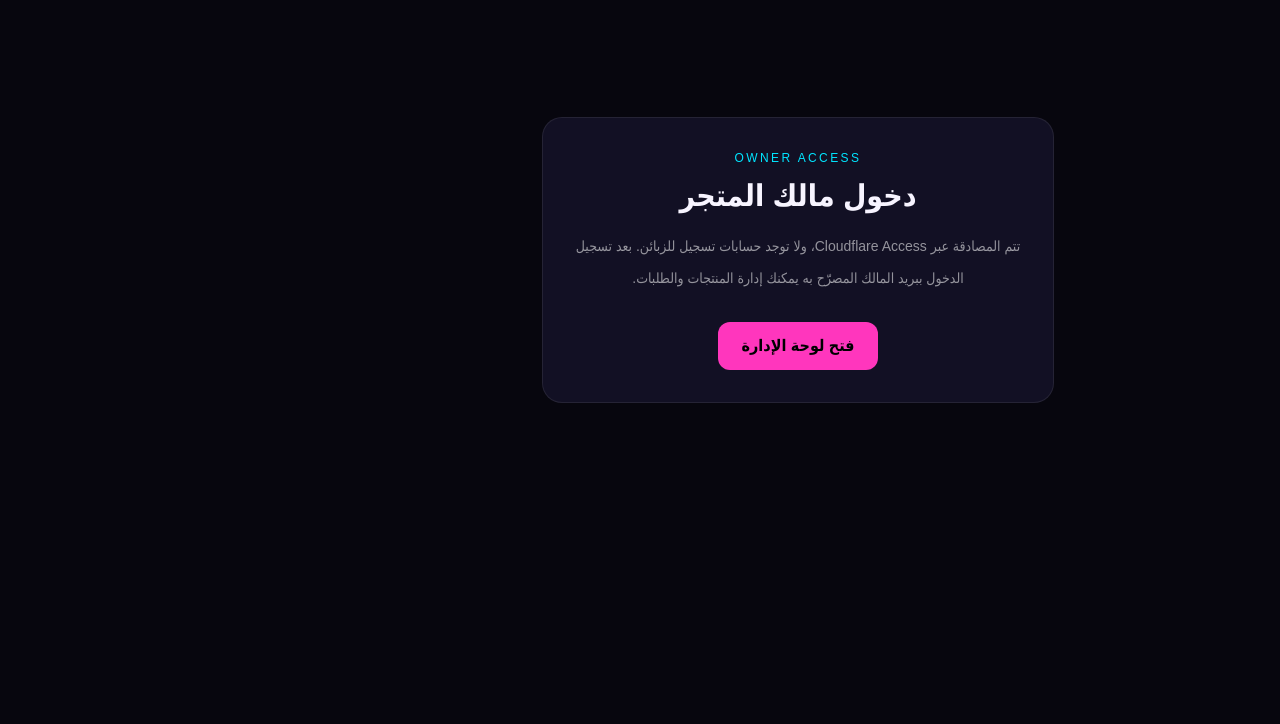
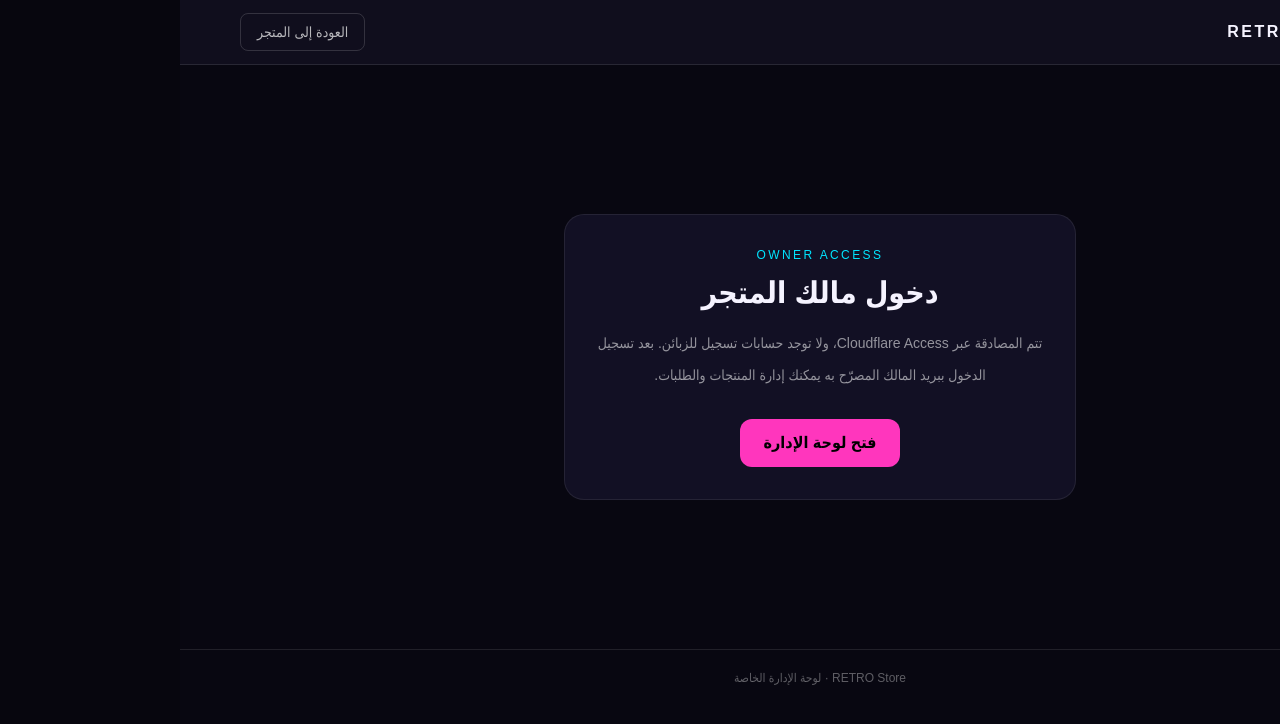
Before and after one commit to TEaG3/Retro, a Next.js app: page /admin/login in a window 1280 px wide. Shown: the top 724 px of the page. Built offline with nearby package versions, Linux system fonts and the light colour scheme.

Commit message:
feat: give admin area a separate layout and navigation

```diff
--- /dev/null
+++ b/app/admin/layout.tsx
@@ -0,0 +1,16 @@
+import Link from "next/link";
+
+export default function AdminLayout({ children }: { children: React.ReactNode }) {
+  return (
+    <div className="min-h-screen bg-[#080711] text-[#f5f3ff]">
+      <header className="border-b border-white/10 bg-[#100e1d]">
+        <div className="mx-auto flex min-h-16 w-[min(1160px,calc(100%-32px))] items-center justify-between gap-4">
+          <Link href="/admin" className="font-black tracking-[.16em]">RETRO <span className="text-retro-cyan">CONTROL</span></Link>
+          <Link href="/" className="rounded-lg border border-white/15 px-4 py-2 text-sm text-white/70 hover:border-retro-cyan/50">العودة إلى المتجر</Link>
+        </div>
+      </header>
+      <main className="mx-auto w-[min(1160px,calc(100%-32px))] py-8">{children}</main>
+      <footer className="border-t border-white/10 py-5 text-center text-xs text-white/35">RETRO Store · لوحة الإدارة الخاصة</footer>
+    </div>
+  );
+}
```
